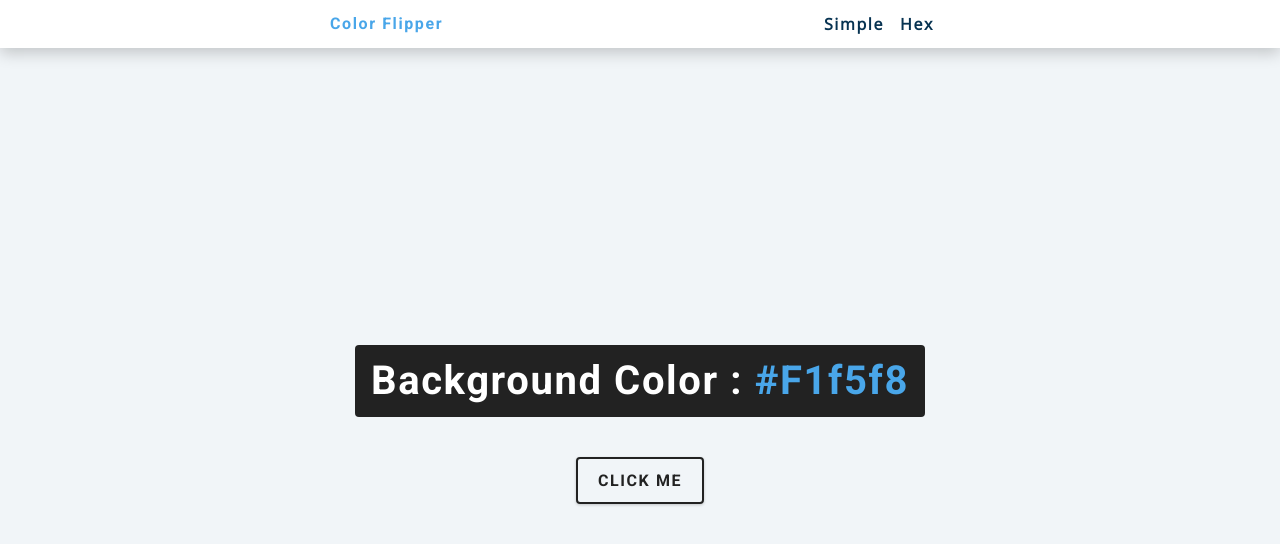
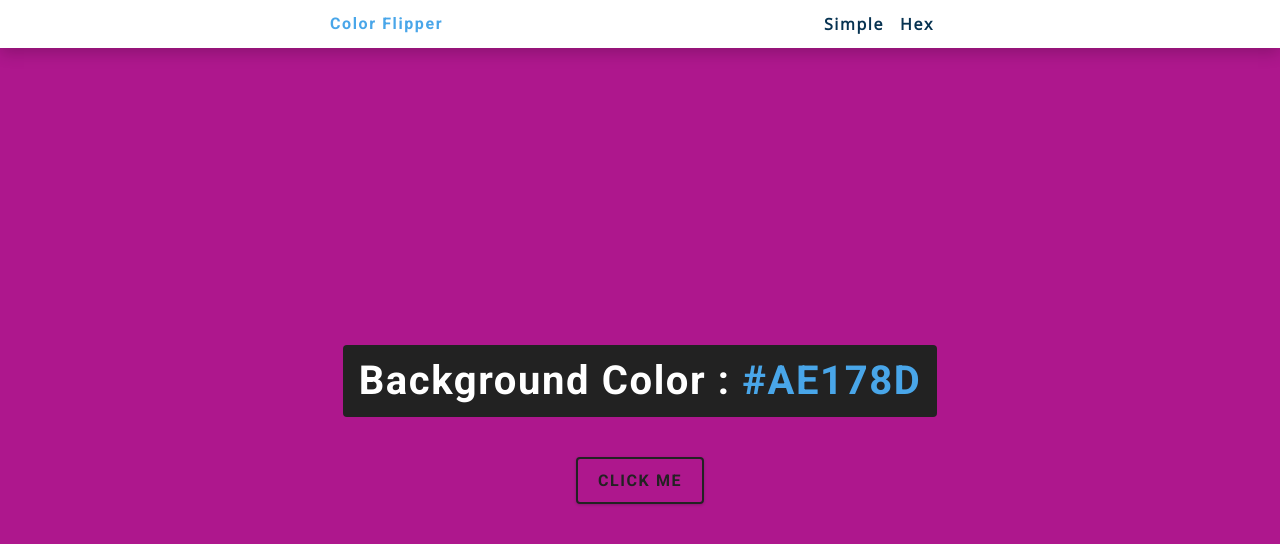
Before and after one commit to magalipujol/color-flipper, a plain HTML site: page hex.html in a window 1280 px wide. Both pictures are taken after a click on the button "CLICK ME". Drawn offline with nearby package versions, Linux system fonts and the light colour scheme.

Commit message:
hex part finished

```diff
--- a/hex.js
+++ b/hex.js
@@ -1,13 +1,25 @@
+const btn = document.getElementById('btn')
+const color = document.querySelector(".color")
+
 const hexPossibleValues = [0, 1, 2, 3, 4, 5, 6, 7, 8, 9, "A", "B", "C", "D", "E", "F"]
 //TODO
-function createHexColorFromValues(red, green, blue) {
-
+let hexString = "#"
+function createRandomHexColor() {
+    hexString = "#"
+    for (let i = 0; i < 6; i++) {
+        hexString += hexPossibleValues[getRandomNumberUpToANumber(hexPossibleValues.length - 1)]
+    }
+    return hexString
 }
 
-//TODO change from rgb to hex
+
+
+
+function getRandomNumberUpToANumber(biggest) {
+    return Math.floor(Math.random() * (biggest + 1))
+}
+
 btn.addEventListener("click", function (){
-    document.body.style.backgroundColor = createRGBColorFromValues(getRandomNumberUpToANumber(255),
-                                                                   getRandomNumberUpToANumber(255),
-                                                                   getRandomNumberUpToANumber(255))
-    color.textContent = `RGB(${redGlobal}, ${greenGlobal}, ${blueGlobal})`
+    document.body.style.backgroundColor = createRandomHexColor()
+    color.textContent = hexString
 })
```
Also changed, not shown: hex.html (+3 -1 lines).
